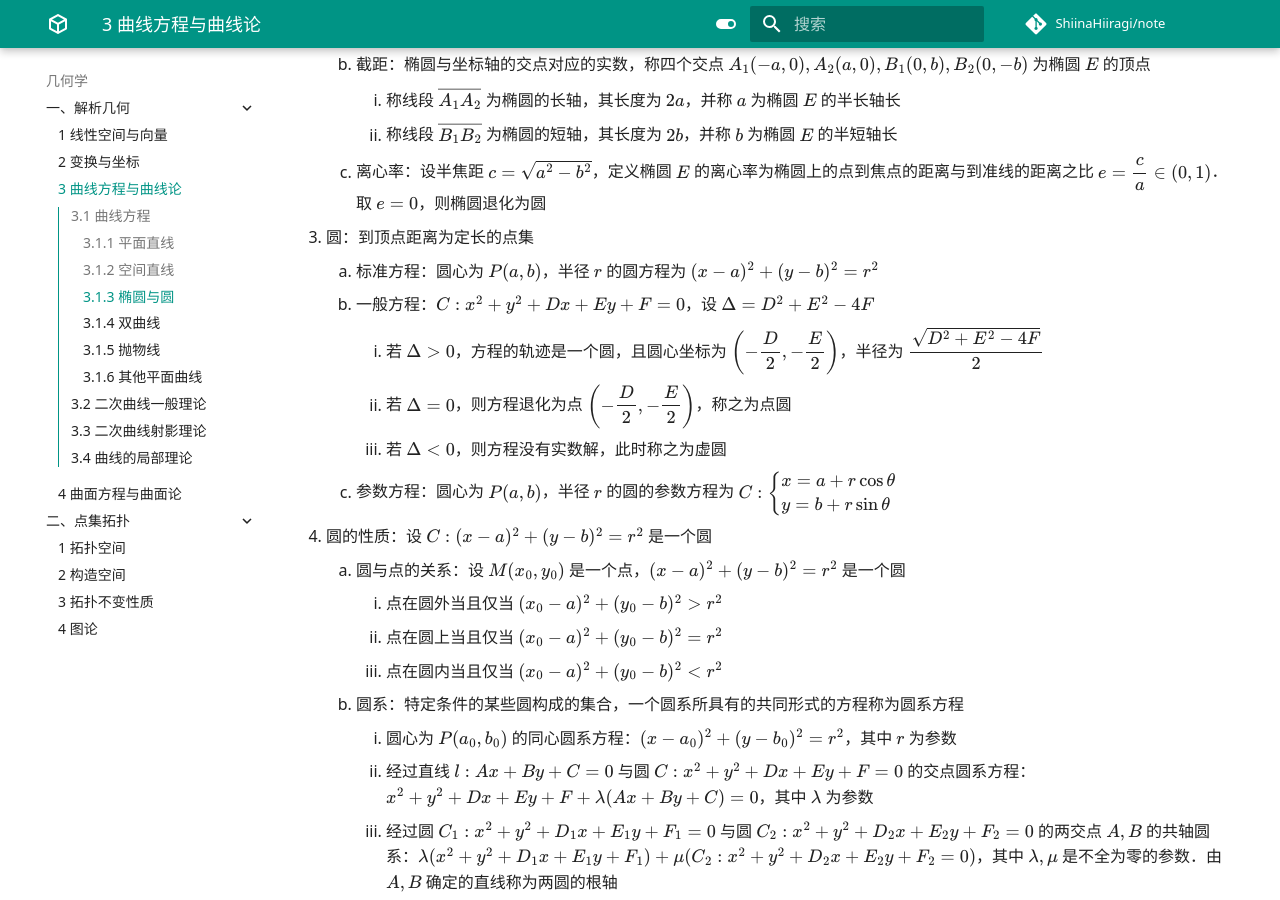
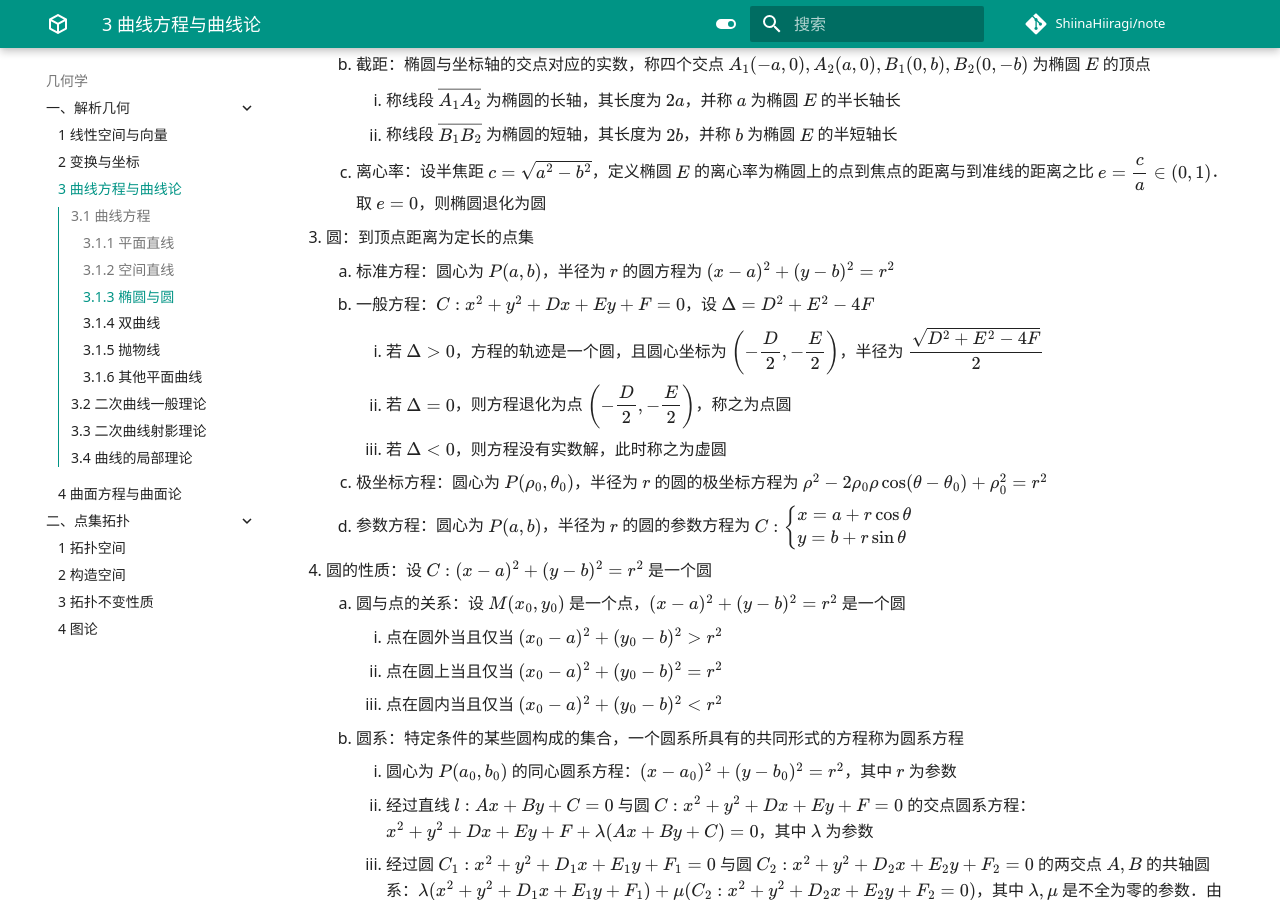
Before and after one commit to ShiinaHiiragi/note, an MkDocs documentation site: the page built from docs/top/anly/curv.md, in a window 1280 px wide and 900 px high, scrolled down 6344 px. Built offline with MkDocs 1.6.1 and Material for MkDocs 9.7.7, drawn with Linux system fonts in a browser that asks for light colours; comment, search, counter and statistics services are not loaded; some of the changed text lies outside the part shown.

Commit message:
complete conic section

```diff
--- a/docs/top/anly/curv.md
+++ b/docs/top/anly/curv.md
@@ -270,12 +270,13 @@
         2. 称线段 $\overline{B_1B_2}$ 为椭圆的短轴，其长度为 $2b$，并称 $b$ 为椭圆 $E$ 的半短轴长
     3. 离心率：设半焦距 $c = \sqrt{a^2 - b^2}$，定义椭圆 $E$ 的离心率为椭圆上的点到焦点的距离与到准线的距离之比 $e = \dfrac ca \in (0, 1)$．取 $e = 0$，则椭圆退化为圆
 3. 圆：到顶点距离为定长的点集
-    1. 标准方程：圆心为 $P(a, b)$，半径 $r$ 的圆方程为 $(x - a)^2 + (y - b)^2 = r^2$
+    1. 标准方程：圆心为 $P(a, b)$，半径为 $r$ 的圆方程为 $(x - a)^2 + (y - b)^2 = r^2$
     2. 一般方程：$C: x^2 + y^2 + Dx + Ey + F = 0$，设 $\Delta = D^2 + E^2 - 4F$
         1. 若 $\Delta > 0$，方程的轨迹是一个圆，且圆心坐标为 $\left(-\dfrac D2, - \dfrac E2\right)$，半径为 $\dfrac{\sqrt{D^2 + E^2 - 4F}}{2}$
         2. 若 $\Delta = 0$，则方程退化为点 $\left(-\dfrac D2, - \dfrac E2\right)$，称之为点圆
         3. 若 $\Delta < 0$，则方程没有实数解，此时称之为虚圆
-    3. 参数方程：圆心为 $P(a, b)$，半径 $r$ 的圆的参数方程为 $C: \left\{\begin{aligned} & x = a + r\cos \theta \\ & y = b + r\sin\theta \end{aligned}\right.$
+    3. 极坐标方程：圆心为 $P(\rho_0, \theta_0)$，半径为 $r$ 的圆的极坐标方程为 $\rho^2 - 2\rho_0\rho \cos(\theta - \theta_0) + \rho_0^2 = r^2$
+    4. 参数方程：圆心为 $P(a, b)$，半径为 $r$ 的圆的参数方程为 $C: \left\{\begin{aligned} & x = a + r\cos \theta \\ & y = b + r\sin\theta \end{aligned}\right.$
 4. 圆的性质：设 $C: (x - a)^2 + (y - b)^2 = r^2$ 是一个圆
     1. 圆与点的关系：设 $M(x_0, y_0)$ 是一个点，$(x - a)^2 + (y - b)^2 = r^2$ 是一个圆
         1. 点在圆外当且仅当 $(x_0 - a)^2 + (y_0 - b)^2 > r^2$
@@ -350,6 +351,7 @@
 ### 3.1.6 其他平面曲线
 
 ## 3.2 二次曲线一般理论
+- 圆锥曲线的统一极坐标方程：设焦点为 $F$，准线为 $l$ 的圆锥曲线离心率为 $e$，焦点到准线的距离为 $p$，则圆锥曲线的极坐标方程为 $\rho = \dfrac{ep}{1-e\cos \theta}$
 
 ## 3.3 二次曲线射影理论
 
```
Also changed, not shown: docs/index.md (+12 -2 lines), docs/intro/toc.md (+1 -1 lines).
